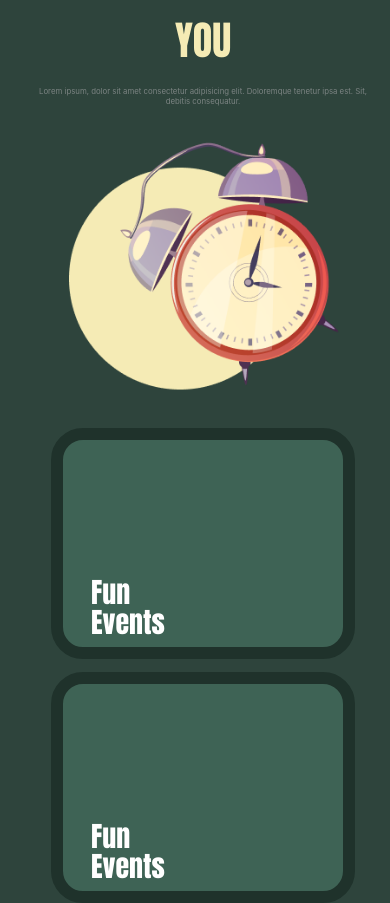
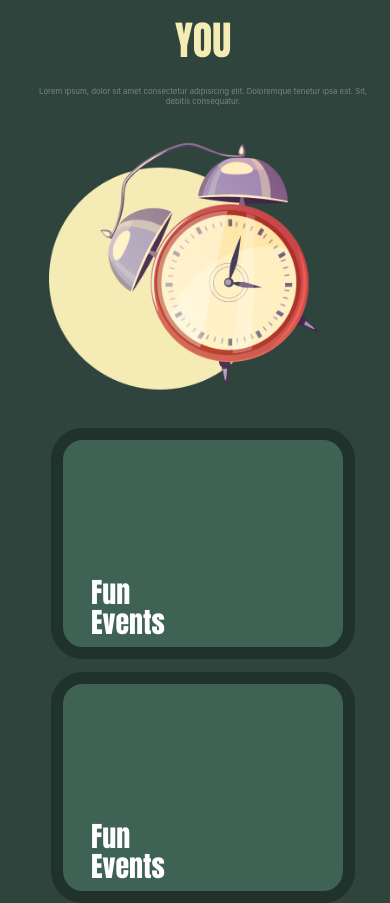
Before and after one commit to Pritam-coder884/xtasy-technofest2023, a React (Create React App) app: page / in a window 390 px wide. Shown: the part 2238-3141 px from the top of the page. Built offline with nearby package versions, Linux system fonts and the light colour scheme; a web font is replaced by a local one.

Commit message:
clock padding edited

```diff
--- a/src/component/navbar/Navbar.scss
+++ b/src/component/navbar/Navbar.scss
@@ -79,6 +79,7 @@ padding:3rem;
     justify-content: center;
     font-size: 1.2rem;
     cursor: pointer;
+    font-family: 'Anton', sans-serif;
 }
 
 .navButton2{
--- a/src/component/slide4/Homepage.scss
+++ b/src/component/slide4/Homepage.scss
@@ -17,7 +17,7 @@
 
 .clockimg{
     height:21vw;
-    padding-left: 40px ;
+    padding-left: 7rem ;
 }
 .content{
     color: #7B8382;
@@ -88,6 +88,9 @@ line-height:40px;
         padding-left: 0;
         font-size: 2vw;
     }
+    .clockimg{
+        padding-left: 0;
+    }
 }
 @media (max-width:814px){
     .container{
```
